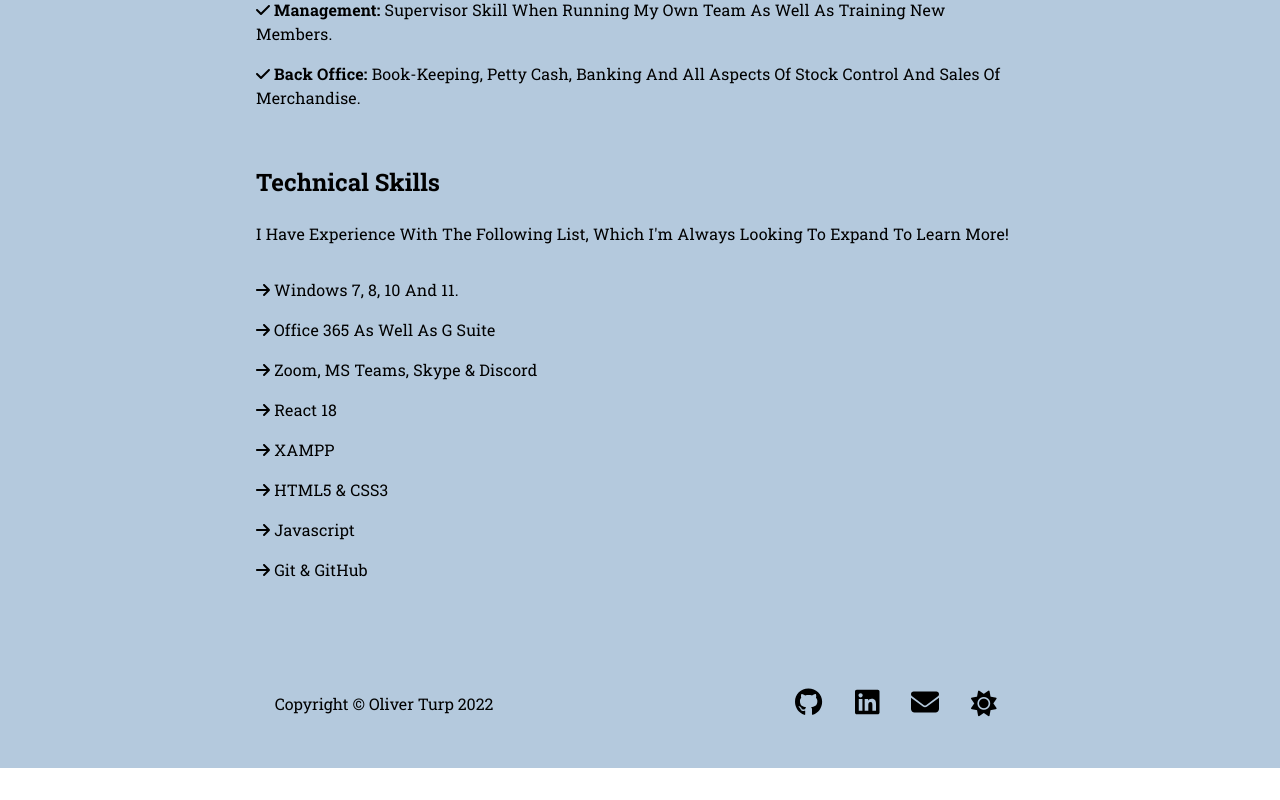
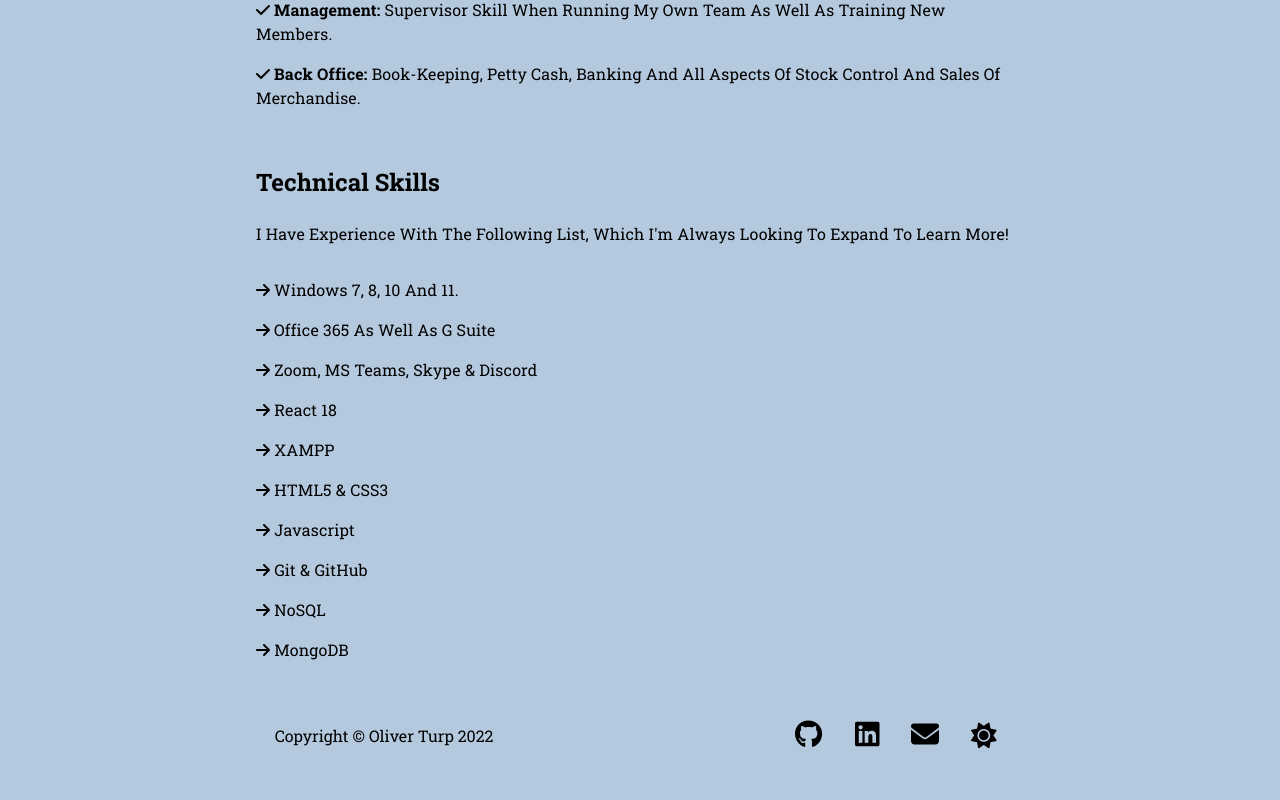
Before and after one commit to Oliver-Turp/Portfolio, a React (Vite) app: page /about in a window 1280 px wide. Shown: the part 788-1588 px from the top of the page. Before the commit the page ends 1556 px from the top, so only its background shows below. Built offline with nearby package versions, Linux system fonts and the light colour scheme; a web font is replaced by a local one.

Commit message:
Rebuilt Dev

```diff
--- a/src/Home/Pages/Home__About.jsx
+++ b/src/Home/Pages/Home__About.jsx
@@ -125,6 +125,14 @@
               <FontAwesomeIcon icon={faArrowRight} /> <strong> </strong>
               git & gitHub
             </p>
+            <p>
+              <FontAwesomeIcon icon={faArrowRight} /> <strong> </strong>
+              noSQL
+            </p>
+            <p>
+              <FontAwesomeIcon icon={faArrowRight} /> <strong> </strong>
+              mongoDB
+            </p>
           </div>
         </div>
       </div>
--- a/src/Home/Pages/Home__Index.jsx
+++ b/src/Home/Pages/Home__Index.jsx
@@ -4,7 +4,7 @@
 import Temp from "../Assets/Images/Glados.jpg";
 import WebsiteData from "../Components/Home__Projects_Websites-Data";
 import TechSlider from "../Components/Home__Tech-Slider";
-import LightBG from "../../Sandbox/Phoenix_Media/Assets/Videos/video.mp4";
+import LightBG from "../Assets/Images/CircuitBoard.jpg";
 import DarkBG from "../Assets/Images/BitRate2Mbps.mp4";
 
 import "../Styles/home__index.css";
--- a/src/Home/Styles/home__about.css
+++ b/src/Home/Styles/home__about.css
@@ -32,6 +32,10 @@
   padding-bottom: 3rem;
 }
 
+.home__about-wrap_content-list:last-child {
+  padding: 0;
+}
+
 .home__about-wrap_content-list p {
   padding: 0.5rem 0;
 }
--- a/src/Home/Styles/home__index.css
+++ b/src/Home/Styles/home__index.css
@@ -78,7 +78,6 @@
   width: 60vw;
   margin: 0 auto;
   text-transform: capitalize;
-  display: none;
 }
 
 .home__index-wrap_section-wrap h2 {
```
Also changed, not shown: 19 other files (tests, documents, lock files or other folders).
